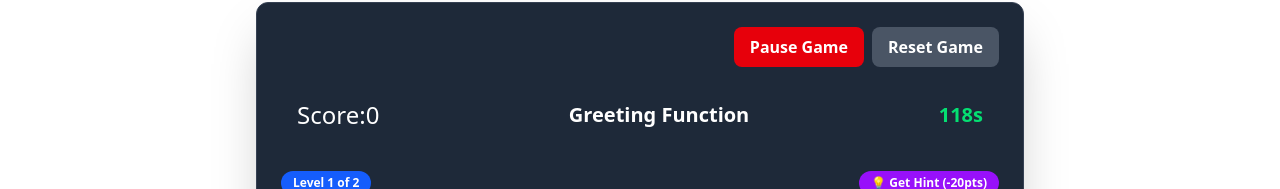
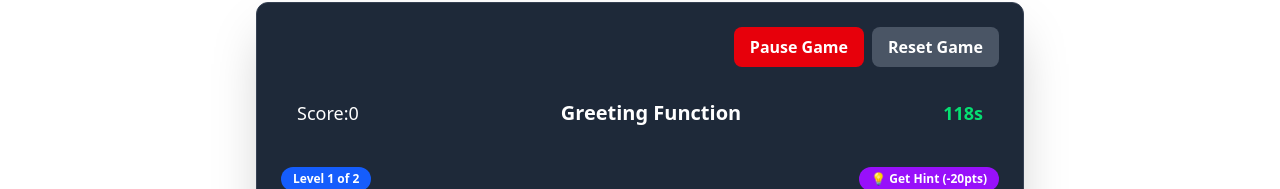
Before and after one commit to wintwah243/Mapito, a React (Vite) app in the folder mapito/: page /games/game2 in a window 1280 px wide. Both pictures are taken after a click on the button "Start Game". Shown: the part 110-299 px from the top of the page. Built offline with nearby package versions, Linux system fonts and the light colour scheme.

Commit message:
ui update

```diff
--- a/mapito/src/Games/CodeOrderGame.jsx
+++ b/mapito/src/Games/CodeOrderGame.jsx
@@ -350,17 +350,16 @@ const CodeOrderGame = () => {
                         {gameStatus !== 'intro' && (
                     <div className="flex justify-between items-center mb-6 p-4 bg-transparent bg-opacity-50 rounded-lg">
                         <div className="text-center">
-                            <h2 className="text-2xl text-white">Score:{score}</h2>
+                            <h2 className="text-lg text-white">Score:{score}</h2>
                         </div>
                         <div className="text-center">
                             <h1 className="text-xl font-extrabold bg-clip-text text-transparent bg-white">
                                 {levels[currentLevel].name}
                             </h1>
-                            {/* <p className="text-sm text-gray-300">{levels[currentLevel].description}</p> */}
                         </div>
                         <div className="text-center">
                             {gameStatus === 'playing' && (
-                                <div className="text-xl font-bold flex items-center justify-center">
+                                <div className="text-lg font-bold flex items-center justify-center">
                                      <span className={timeLeft < 10 ? 'text-red-500 animate-pulse' : 'text-green-400'}>{timeLeft}s</span>
                                 </div>
                             )}
```
